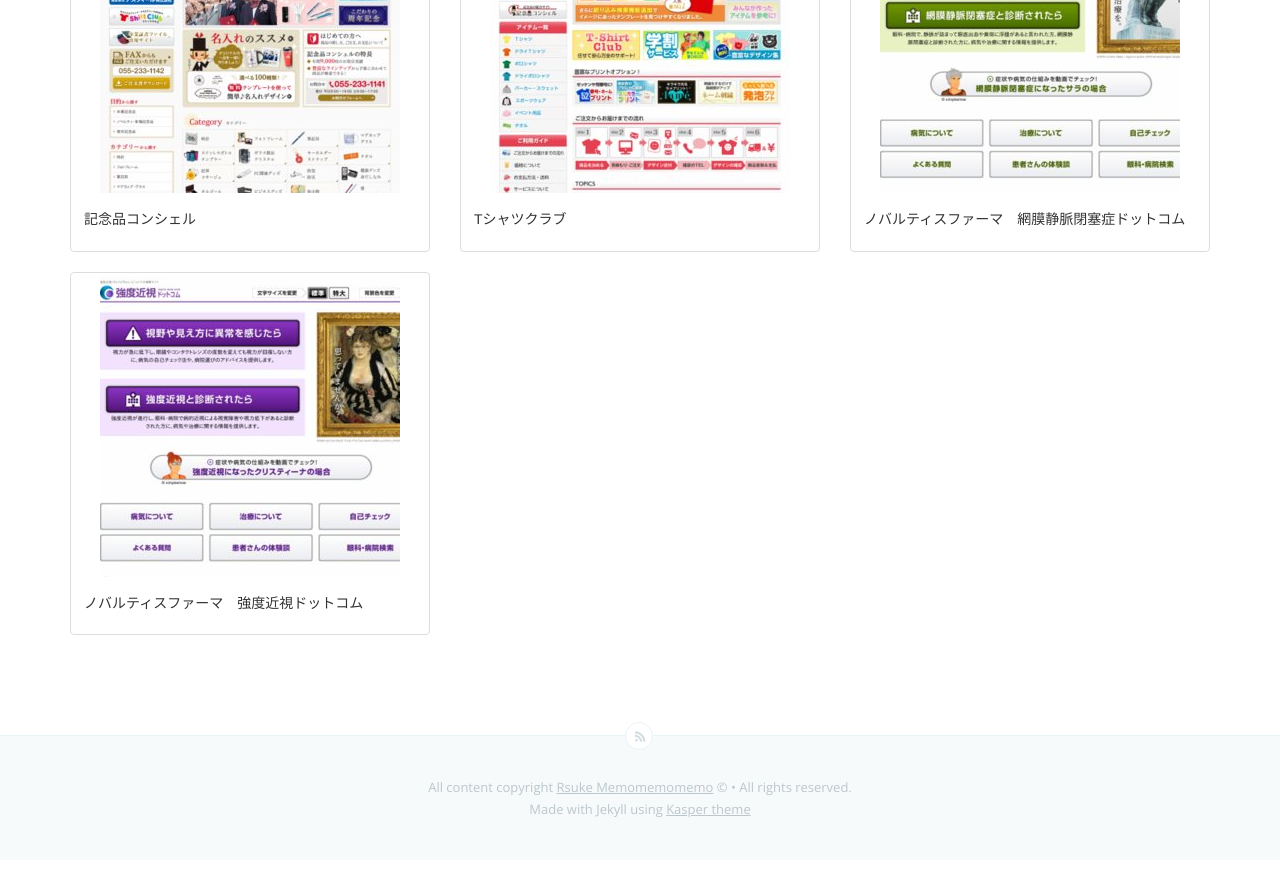
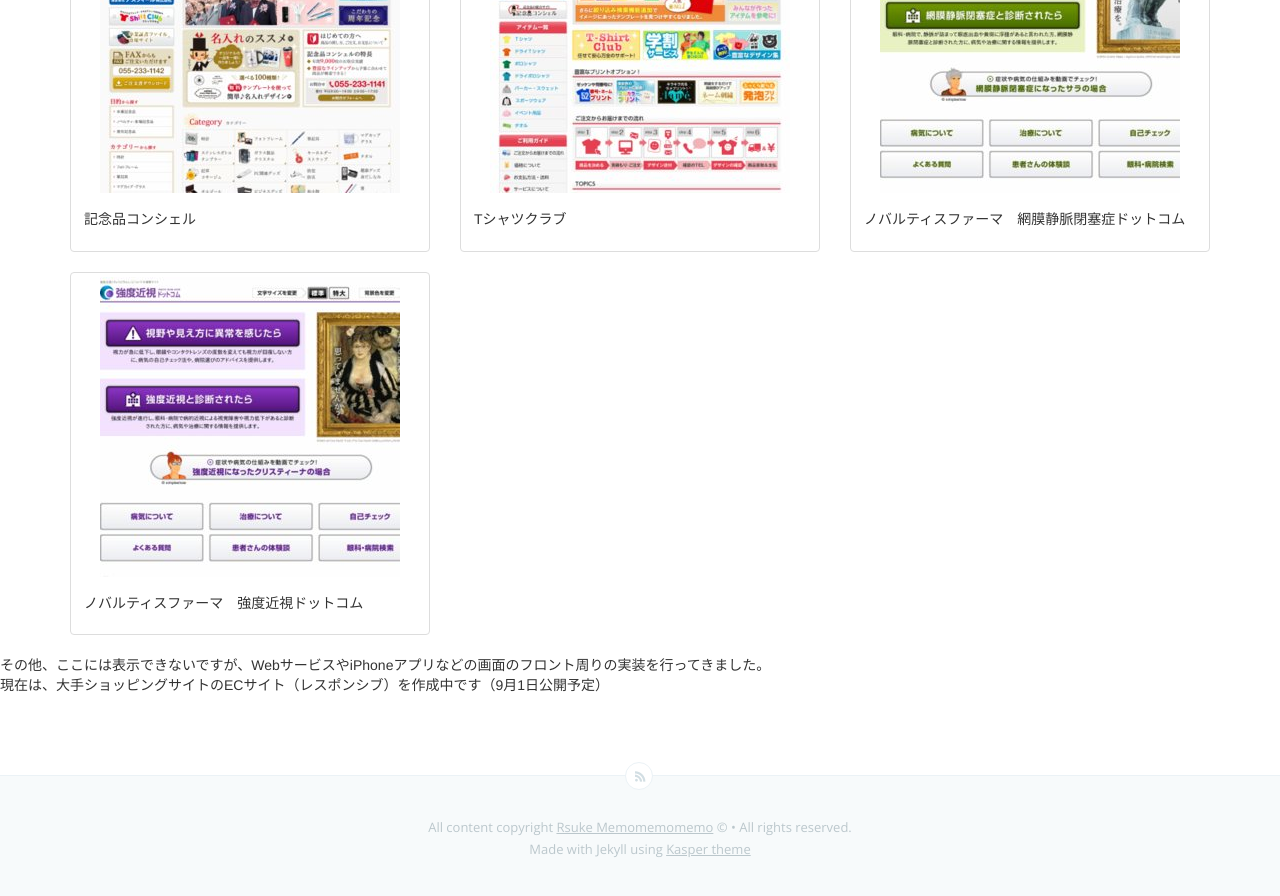
Before and after one commit to Rsuke/rsuke.github.com, a Jekyll site: the page portfolio/portfolio.html, which Jekyll copies as it is, in a window 1280 px wide and 900 px high, scrolled down 815 px. Shown: the top 896 px of the window. Built offline with Jekyll 4.4.1, drawn with Linux system fonts in a browser that asks for light colours; Markdown is read by kramdown in place of the engine named in the settings; before the commit the page ends 1675 px from its top, so only the background shows below that.

Commit message:
modify content

```diff
--- a/portfolio/portfolio.html
+++ b/portfolio/portfolio.html
@@ -104,6 +104,9 @@
         </div>
     </div>
 
+    <p>その他、ここには表示できないですが、WebサービスやiPhoneアプリなどの画面のフロント周りの実装を行ってきました。<br>
+        現在は、大手ショッピングサイトのECサイト（レスポンシブ）を作成中です（9月1日公開予定）</p>
+
     </div>
 
 
```
